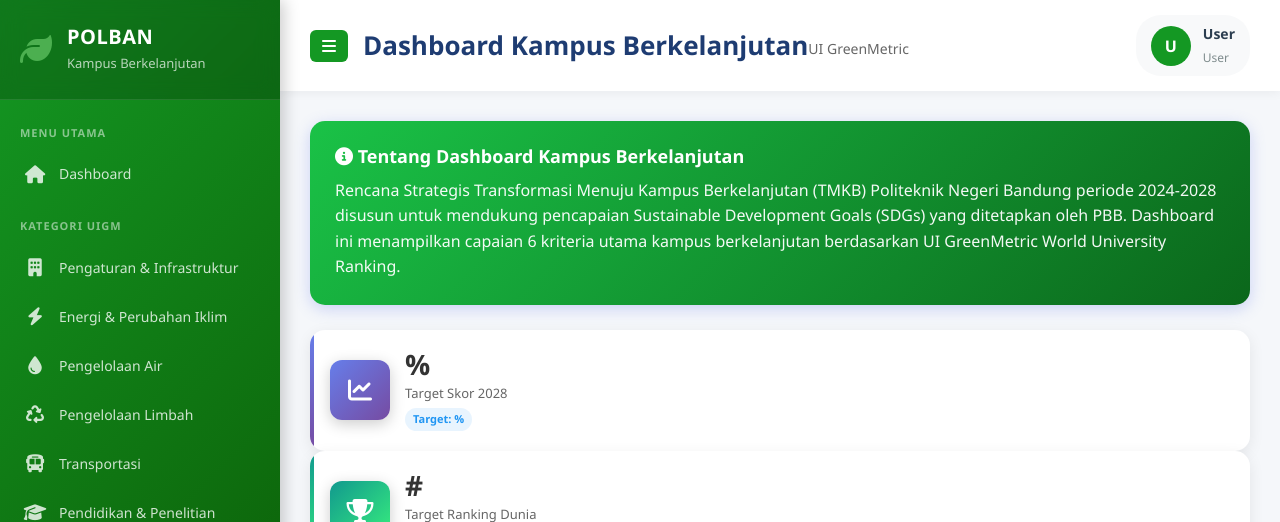
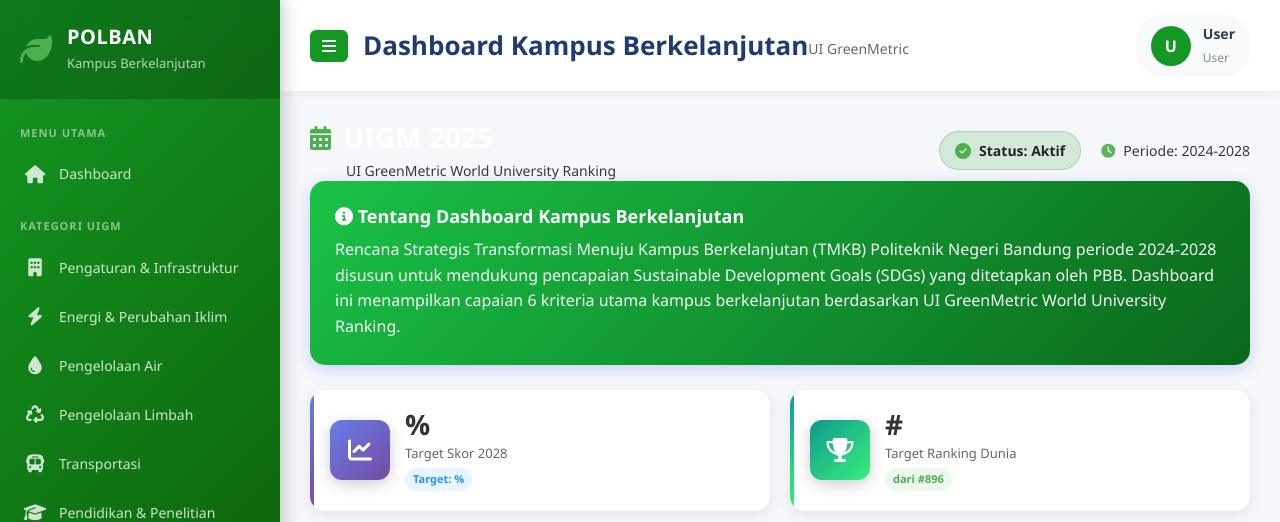
Before and after one commit to Hbtino/UIGM, a CodeIgniter 4 app: the page made by app/Views/dashboard/index.php in a window 1280 px wide. Shown: the top 522 px of the page. Run offline with PHP 8.4 and a stand-in for CodeIgniter, Linux system fonts and the light colour scheme; the template is opened without the code that fills it, so the values that code supplies are empty; some libraries are stand-ins or nearby versions.

Commit message:
Add UIGM year and status header to dashboard top area

```diff
--- a/app/Views/dashboard/index.php
+++ b/app/Views/dashboard/index.php
@@ -1,6 +1,30 @@
 <?= $this->extend('layouts/sidebar_layout') ?>
 
 <?= $this->section('content') ?>
+
+<!-- UIGM Year & Status Header -->
+<div class="uigm-header">
+    <div class="uigm-year-status">
+        <div class="year-info">
+            <h2 class="uigm-year">
+                <i class="fas fa-calendar-alt"></i>
+                UIGM 2025
+            </h2>
+            <p class="year-subtitle">UI GreenMetric World University Ranking</p>
+        </div>
+        <div class="status-info">
+            <div class="status-badge active">
+                <i class="fas fa-check-circle"></i>
+                <span>Status: Aktif</span>
+            </div>
+            <div class="period-info">
+                <i class="fas fa-clock"></i>
+                <span>Periode: 2024-2028</span>
+            </div>
+        </div>
+    </div>
+</div>
+
 <!-- Info Box -->
 <div class="info-box">
     <h4>
@@ -293,6 +317,105 @@
 
 <?= $this->section('styles') ?>
 <style>
+    /* UIGM Header Styles */
+    .uigm-header {
+        background: linear-gradient(135deg, #149823ff 0%, #0b5804ff 100%);
+        border-radius: 15px;
+        padding: 20px 25px;
+        margin-bottom: 25px;
+        box-shadow: 0 4px 20px rgba(20, 152, 35, 0.2);
+        color: white;
+    }
+
+    .uigm-year-status {
+        display: flex;
+        justify-content: space-between;
+        align-items: center;
+        flex-wrap: wrap;
+        gap: 20px;
+    }
+
+    .year-info .uigm-year {
+        font-size: 28px;
+        font-weight: 700;
+        margin: 0;
+        display: flex;
+        align-items: center;
+        gap: 12px;
+        color: white;
+    }
+
+    .year-info .uigm-year i {
+        font-size: 24px;
+        color: #4CAF50;
+    }
+
+    .year-info .year-subtitle {
+        font-size: 14px;
+        margin: 5px 0 0 36px;
+        opacity: 0.9;
+        font-weight: 500;
+    }
+
+    .status-info {
+        display: flex;
+        align-items: center;
+        gap: 20px;
+        flex-wrap: wrap;
+    }
+
+    .status-badge {
+        display: flex;
+        align-items: center;
+        gap: 8px;
+        background: rgba(255, 255, 255, 0.15);
+        padding: 8px 15px;
+        border-radius: 25px;
+        font-size: 14px;
+        font-weight: 600;
+        backdrop-filter: blur(10px);
+        border: 1px solid rgba(255, 255, 255, 0.2);
+    }
+
+    .status-badge.active {
+        background: rgba(76, 175, 80, 0.2);
+        border-color: rgba(76, 175, 80, 0.3);
+    }
+
+    .status-badge i {
+        color: #4CAF50;
+        font-size: 16px;
+    }
+
+    .period-info {
+        display: flex;
+        align-items: center;
+        gap: 8px;
+        font-size: 14px;
+        opacity: 0.9;
+    }
+
+    .period-info i {
+        color: #4CAF50;
+    }
+
+    /* Responsive UIGM Header */
+    @media (max-width: 768px) {
+        .uigm-year-status {
+            flex-direction: column;
+            align-items: flex-start;
+        }
+
+        .year-info .uigm-year {
+            font-size: 24px;
+        }
+
+        .status-info {
+            width: 100%;
+            justify-content: space-between;
+        }
+    }
+
     /* Stats Grid */
     .stats-grid {
         display: grid;
```
Lines whose indentation alone changed are shown as unchanged.
